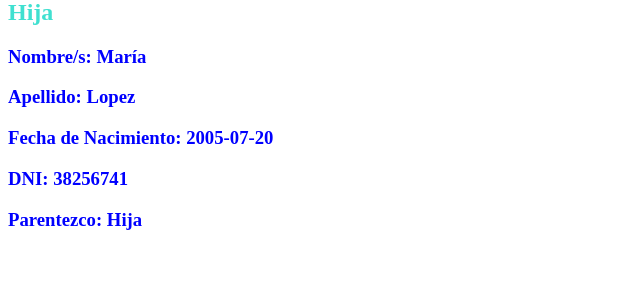
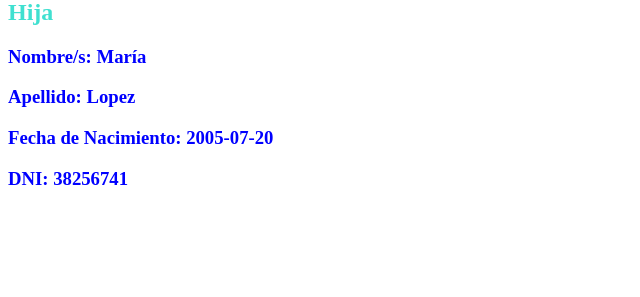
Before and after one commit to juaninoduerme/Familiares, a Django app: page /familiares/ in a window 1280 px wide. Shown: the part 503-800 px from the top of the page, without its empty margins (0-640 px from the left). Run offline with Django 4.2, Linux system fonts and the light colour scheme.

Commit message:
Entrega terminada

```diff
--- a/App/templates/templateFamiliar.html
+++ b/App/templates/templateFamiliar.html
@@ -51,9 +51,6 @@
         <p>
             <h3 style="color: blue;">DNI: {{familiar3.dni}}</h3>
         </p>
-        <p>
-            <h3 style="color: blue;">Parentezco: {{familiar3.parentezco}}</h3>
-        </p>
 
 </body>
 </html>
```
